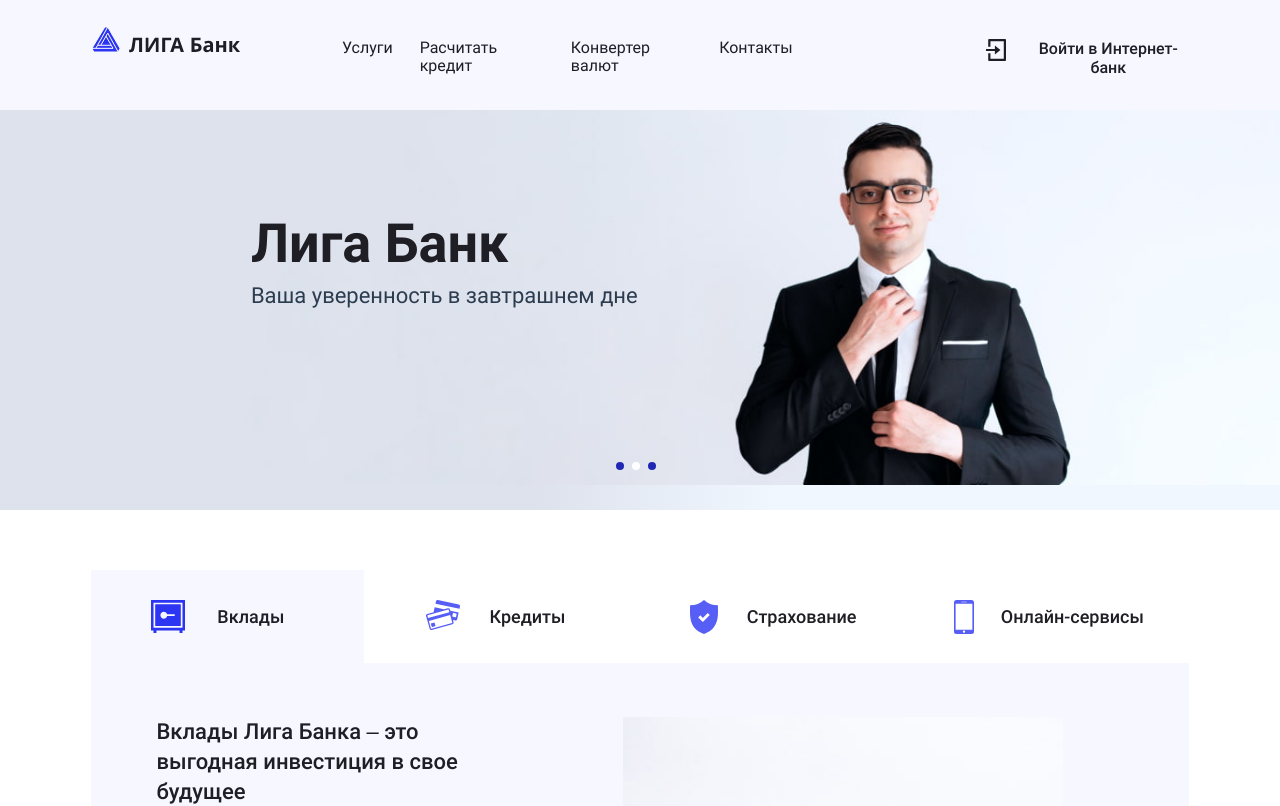
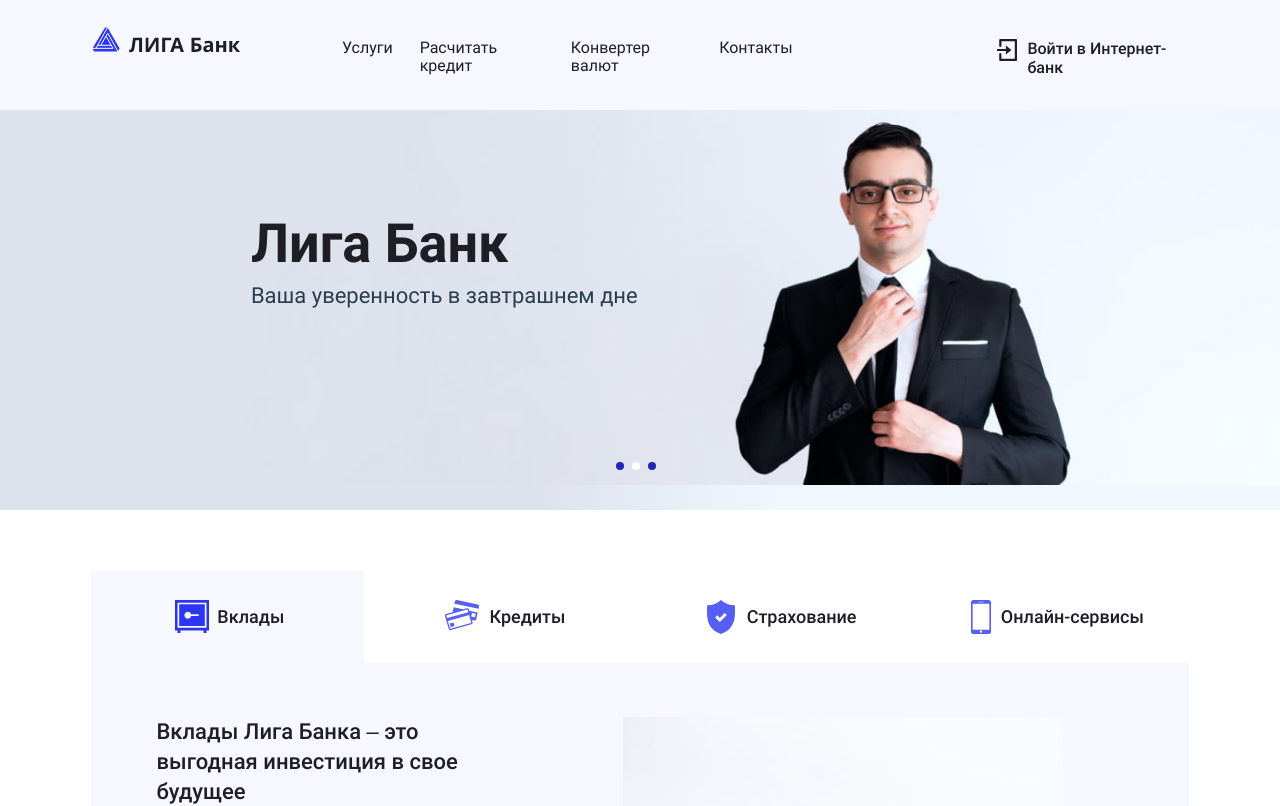
Before and after one commit to mantuok/liga-bank, a React (Create React App) app: page / in a window 1280 px wide. Shown: the top 806 px of the page. Built offline with nearby package versions, Linux system fonts and the light colour scheme; a web font is replaced by a local one.

Commit message:
Refactoring

```diff
--- a/src/sass/blocks/contacts.scss
+++ b/src/sass/blocks/contacts.scss
@@ -39,6 +39,10 @@
 
     background-image: url("../../img/short-tel-icon.svg");
 
+    @media (max-width: 1365px) {
+      left: -4%;
+    }
+
     @media (max-width: $max-tablet-width) {
       top: 11px;
       left: -12px;
@@ -75,6 +79,10 @@
 
     background-image: url("../../img/full-tel-icon.svg");
 
+    @media (max-width: 1365px) {
+      left: 42%;
+    }
+
     @media (max-width: $max-tablet-width) {
       top: 92px;
       left: -11px;
--- a/src/sass/blocks/services-tabs.scss
+++ b/src/sass/blocks/services-tabs.scss
@@ -35,7 +35,7 @@
 
     @media (max-width: 1365px) {
       padding-left: 9.88vw;
-      background-position: 25% 30px;
+      background-position: 35% 30px;
     }
   }
 
@@ -46,7 +46,7 @@
 
     @media (max-width: 1365px) {
       padding-left: 9.66vw;
-      background-position: 25% 30px;
+      background-position: 33% 30px;
     }
   }
 
@@ -57,7 +57,7 @@
 
     @media (max-width: 1365px) {
       padding-left: 8.28vw;
-      background-position: 20% 30px;
+      background-position: 27% 30px;
     }
   }
 
@@ -68,7 +68,7 @@
 
     @media (max-width: 1365px) {
       padding-left: 6.66vw;
-      background-position: 15% 30px;
+      background-position: 22% 30px;
     }
   }
 
--- a/src/sass/blocks/user-login.scss
+++ b/src/sass/blocks/user-login.scss
@@ -39,6 +39,8 @@
 .user-login__button {
   @include no-style-button;
 
+  text-align: left;
+
   padding: 0;
 
   &::before {
@@ -54,6 +56,10 @@
     background-repeat: no-repeat;
 
     @include opacity-on-hover;
+
+    @media (max-width: 1365px) {
+      right: 90%;
+    }
 
     @media (max-width: $max-tablet-width) {
       right: 0;
```
